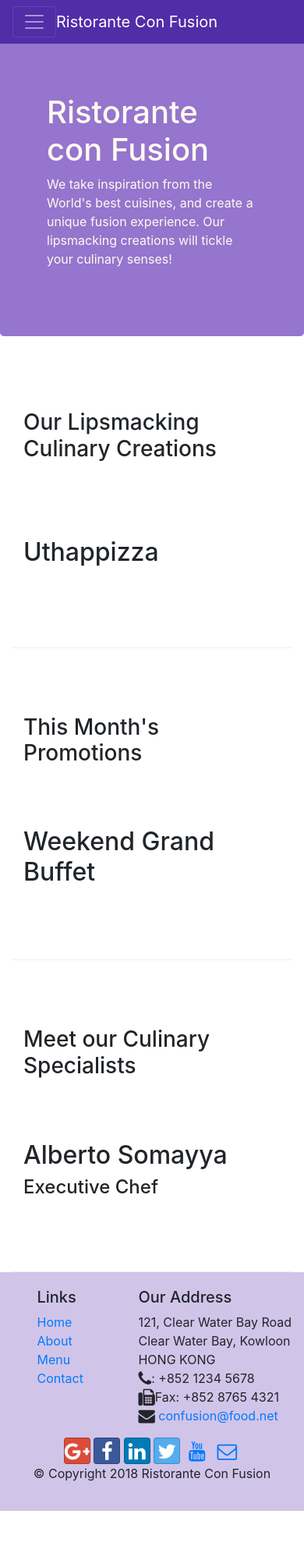
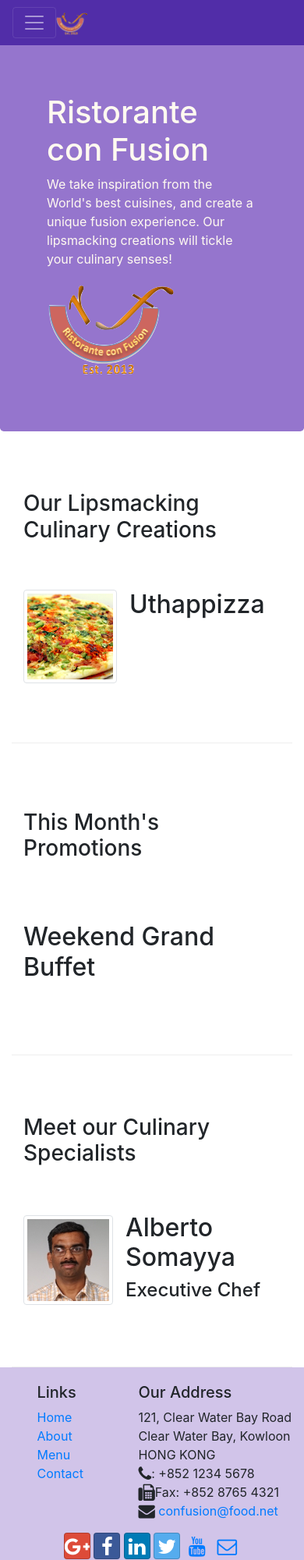
Before and after one commit to injoon2019/Coursera_Bootstrap_Intro, a website: page index.html in a window 390 px wide. Shown: the top 2000 px of the page at 78% size. Before the commit the page ends 1937 px from the top, so only its background shows below. Drawn offline with nearby package versions, Linux system fonts and the light colour scheme.

Commit message:
Images and Media

```diff
--- a/index.html
+++ b/index.html
@@ -21,7 +21,7 @@
             <button class="navbar-toggler" type="button" data-toggle="collapse" data-target="#Navbar">
                 <span class="navbar-toggler-icon"></span>
             </button>
-            <a class="navbar-brand mr-auto" href="#">Ristorante Con Fusion</a>
+            <a class="navbar-brand mr-auto" href="#"><img src="img/logo.png" height="30" width="41"></a>
             <div class="collapse navbar-collapse" id="Navbar">
                 <ul class="navbar-nav mr-auto">
                     <li class="nav-item active"><a class="nav-link" href="#"><span class="fa fa-home"></span> Home</a></li>
@@ -39,7 +39,8 @@
                     <h1>Ristorante con Fusion</h1>
                     <p>We take inspiration from the World's best cuisines, and create a unique fusion experience. Our lipsmacking creations will tickle your culinary senses!</p>
                 </div>
-                <div class="col-12 col-sm">
+                <div class="col-12 col-sm align-self-center">
+                    <img src="img/logo.png" class="img-fluid">
                 </div>
             </div>
         </div>
@@ -51,8 +52,14 @@
                 <h3>Our Lipsmacking Culinary Creations</h3>
             </div>
             <div class="col col-sm order-sm-first col-md">
-                <h2>Uthappizza</h2>
-                <p class="d-none d-sm-block">A unique combination of Indian Uthappam (pancake) and Italian pizza, topped with Cerignola olives, ripe vine cherry tomatoes, Vidalia onion, Guntur chillies and Buffalo Paneer.</p>
+                <div class="media">
+                    <img class="d-flex mr-3 img-thumbnail align-slef-center"
+                        src="img/uthappizza.png" alt="uthappizza">
+                    <div class="media-body">
+                        <h2 class="mt-0">Uthappizza</h2>
+                        <p class="d-none d-sm-block">A unique combination of Indian Uthappam (pancake) and Italian pizza, topped with Cerignola olives, ripe vine cherry tomatoes, Vidalia onion, Guntur chillies and Buffalo Paneer.</p>
+                    </div>
+                </div>
             </div>
         </div>
 
@@ -72,9 +79,15 @@
                 <h3>Meet our Culinary Specialists</h3>
             </div>
             <div class="col col-sm order-sm-first col-md">
-                <h2>Alberto Somayya</h2>
-                <h4>Executive Chef</h4>
-                <p class="d-none d-sm-block">Award winning three-star Michelin chef with wide International experience having worked closely with whos-who in the culinary world, he specializes in creating mouthwatering Indo-Italian fusion experiences. </p>
+                <div class="media">
+                    <img class="d-flex mr-3 img-thumbnail align-self-center"
+                        src="img/alberto.png"  alt = "alberto">
+                    <div class="media-body">
+                        <h2 class="mt-0">Alberto Somayya</h2>
+                        <h4>Executive Chef</h4>
+                        <p class="d-none d-sm-block">Award winning three-star Michelin chef with wide International experience having worked closely with whos-who in the culinary world, he specializes in creating mouthwatering Indo-Italian fusion experiences. </p>
+                    </div>
+                </div>
             </div>
         </div>
     </div>
```
Also changed, not shown: aboutus.html (+3 -2 lines), contactus.html (+3 -2 lines), img/alberto.png (added), img/buffet.png (added), img/logo.png (added), img/uthappizza.png (added), 1 other file.
